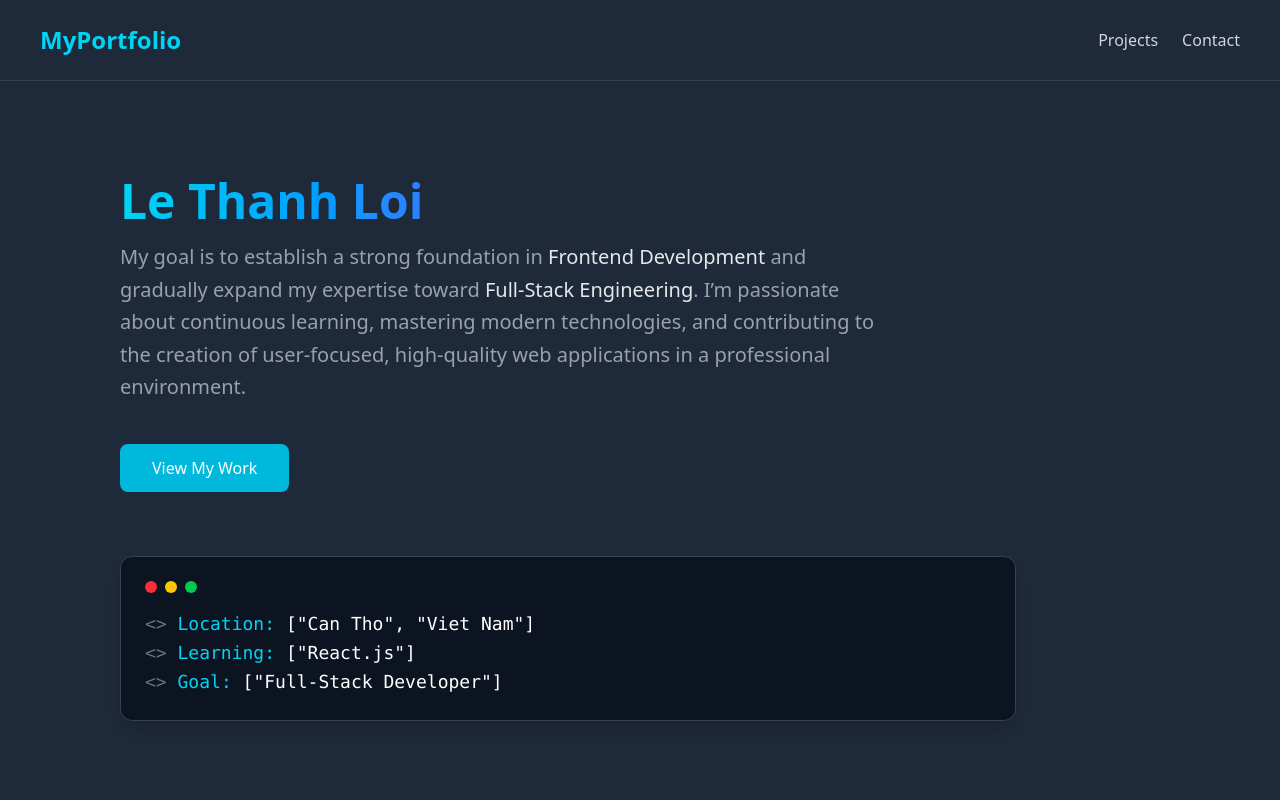
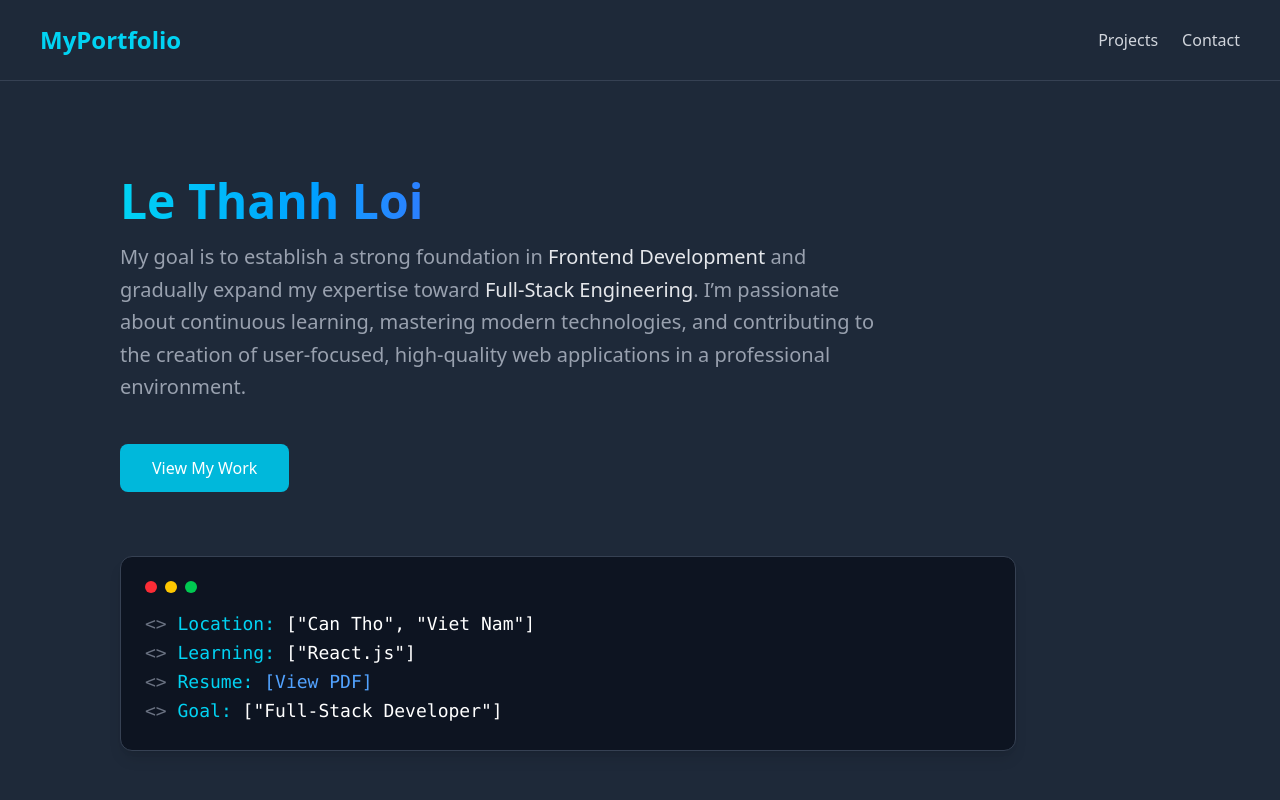
Before and after one commit to Hylra-2105/portfolio, a React (Vite) app: page / in a window 1280 px wide. Shown: the top 800 px of the page. Built offline with nearby package versions, Linux system fonts and the light colour scheme.

Commit message:
update v1

```diff
--- a/components/Hero.jsx
+++ b/components/Hero.jsx
@@ -4,6 +4,7 @@ export default function Hero() {
   const infoLines = [
     { label: "Location", value: '["Can Tho", "Viet Nam"]' },
     { label: "Learning", value: '["React.js"]' },
+    { label: "Resume", value: '["/CV_LeThanhLoi.pdf"]' },
     { label: "Goal", value: '["Full-Stack Developer"]' },
   ];
 
```
